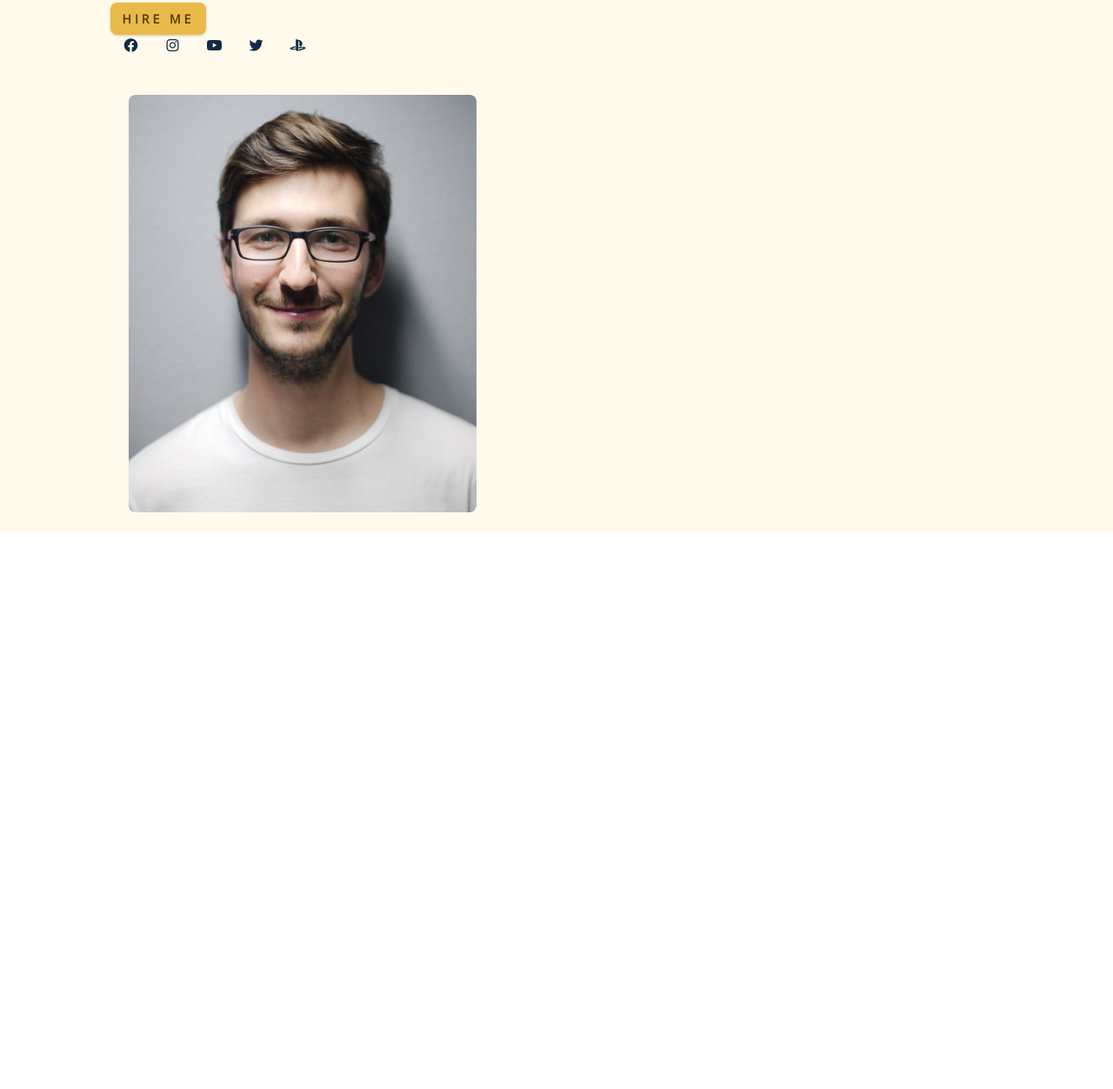
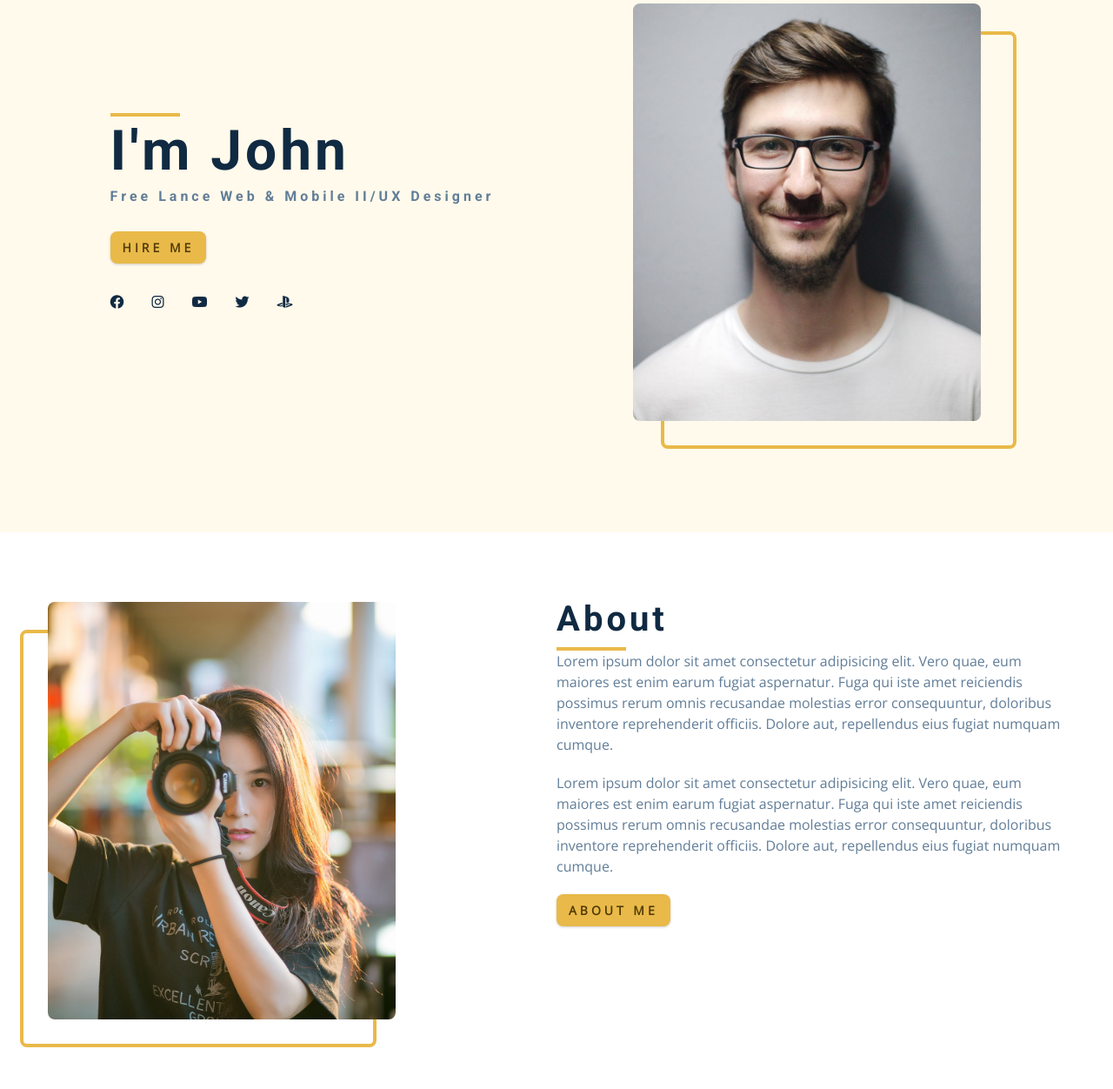
Before and after one commit to sean20020313/1111-web-demo-211418040, a plain HTML site: page demo/w13_portfolio/portfolio/index.html in a window 1280 px wide. Shown: the part 188-1440 px from the top of the page at 87% size. Before the commit the page ends 800 px from the top, so only its background shows below. Drawn offline with nearby package versions, Linux system fonts and the light colour scheme.

Commit message:
update w13

```diff
--- a/demo/w13_portfolio/portfolio/index.html
+++ b/demo/w13_portfolio/portfolio/index.html
@@ -119,11 +119,47 @@
             </li>
           </ul>
         </article>
-        <article class="hero-img"></article>
-        <img src="./images/hero-img.jpeg" alt="about img" class="hero-photo">
+        <article class="hero-img"><img src="./images/hero-img.jpeg" alt="about img" class="hero-photo"> </article>
       </div>
       </header>
       <!-- end of header -->
+      <section class="section about">
+        <div class="section-center about-center">
+          <!-- about img -->
+          <article class="about-img">
+            <img
+              src="./images/about-img.jpeg"
+              class="hero-photo"
+              alt="about img"
+            />
+          </article>
+          <!-- about info -->
+          <article class="about-info">
+            <!-- section title -->
+            <div class="section-title about-title">
+              <h2>about</h2>
+              <div class="underline"></div>
+            </div>
+            <!--end of section title -->
+            <p>
+              Lorem ipsum dolor sit amet consectetur adipisicing elit. Vero quae,
+              eum maiores est enim earum fugiat aspernatur. Fuga qui iste amet
+              reiciendis possimus rerum omnis recusandae molestias error
+              consequuntur, doloribus inventore reprehenderit officiis. Dolore
+              aut, repellendus eius fugiat numquam cumque.
+            </p>
+            <p>
+              Lorem ipsum dolor sit amet consectetur adipisicing elit. Vero quae,
+              eum maiores est enim earum fugiat aspernatur. Fuga qui iste amet
+              reiciendis possimus rerum omnis recusandae molestias error
+              consequuntur, doloribus inventore reprehenderit officiis. Dolore
+              aut, repellendus eius fugiat numquam cumque.
+            </p>
+            <a href="about.html" class="btn">about me</a>
+          </article>
+        </div>
+      </section>
+      <!-- end of about -->
     <script src="./js/script_xx.js"></script>
   </body>
 </html>
--- a/demo/w13_portfolio/portfolio/scss/_global_xx.scss
+++ b/demo/w13_portfolio/portfolio/scss/_global_xx.scss
@@ -104,7 +104,7 @@ p {
   margin-bottom: 1.25rem;
   color: var(--clr-grey-5);
 }
-@media screen and (min-width: 800px) {
+@media screen and (min-width: 768px) {
   h1 {
     font-size: 4rem;
   }
@@ -159,6 +159,35 @@ p {
   margin: 0 auto;
   max-width: 1170px;
 }
+
+.underline{
+  width:5rem ;
+  height:0.25rem ;
+  background-color:var(--clr-primary-5) ;
+  margin-bottom: 1.25rem;
+  margin: 0 auto;
+}
+.social-icons{
+  //display:grid;
+  //grid-template-columns: repeat(5,1fr);
+  display: flex;
+  gap:2rem ;
+  margin-top:2rem ;
+  width:15rem ;
+  justify-items:center ;
+  align-items: center;
+}
+.social-icon{
+  font: size 20rem ;
+  color: var(--clr-grey-5);
+  transition:var(--transition) ;
+
+  &:hover{
+    color:var(--clr-primary-5) ;
+}
+}
+
+
 @media screen and (min-width: 992px) {
   .section-center {
     width: 95vw;
--- a/demo/w13_portfolio/portfolio/scss/styles_xx.scss
+++ b/demo/w13_portfolio/portfolio/scss/styles_xx.scss
@@ -119,13 +119,16 @@ Sidebar
 }
 
 .social-icons{
-    display:grid;
-    //margin-top:3rem ;
+    //display:grid;
+    //grid-template-columns: repeat(5,1fr);
+    display: flex;
+    gap:2rem ;
+    margin-top:2rem ;
     width:15rem ;
-    grid-template-columns: repeat(5,1fr);
     justify-items:center ;
+    align-items: center;
     .social-icon{
-        font-size:1.5rem ;
+        font: size 20rem ;
         color: var(--clr-grey-5);
         transition:var(--transition) ;
     }
@@ -141,6 +144,9 @@ Hero
 */
 .hero{
     background-color: var(--clr-primary-10);
+    height: 130hv;
+
+
     &-center{
         min-height:calc(100vh - 4rem) ;
         display:grid ;
@@ -162,8 +168,23 @@ Hero
         position: relative;
     }
 }
+
+
 @media screen and (min-width:760px) {
     .hero{
+        .underline{
+            margin-left: 0;
+            margin-bottom:0.5rem;
+        }
+        .hero-info h4{
+            color: var(--clr-grey-5);
+        }
+        &-icons{
+            justify-content:start ;
+        }
+        &-btn{
+            margin-top: 1.25rem;
+        }
 
         &-center{
             grid-template-columns:1fr 1fr ;
@@ -173,17 +194,45 @@ Hero
             display:block ;
             width:70% ;
             position: relative;
+
             &::before{
                 content: '';
                 position: absolute;
-                top: 0;
-                left: 0;
+                top: 2em;
                 right: -2rem;
                 width: 100%;
                 height: 100%;
-                border: 0.25rem solid var(--clr-primary-10);
+                border: 0.25rem solid var(--clr-primary-5);
                 border-radius: var(--radius);
             }
         }
     }
 }
+
+.about-center{
+    display: grid;
+    grid-template-columns:1fr 1fr ;
+}
+
+.about-title{
+    .underline{
+        margin-left: 0;
+
+    }
+}
+.about-img{
+   display: block;
+   width:70% ;
+   position: relative;
+
+   &::before{
+    content: '';
+    position: absolute;
+    top:2rem;
+    right:2rem ;
+    width: 100%;
+    height: 100%;
+    border: 0.25rem solid var(--clr-primary-5);
+    border-radius:var(--radius) ;
+   }
+}
```
Also changed, not shown: demo/md/w13_40/image/w13-p2.jpg (added), demo/md/w13_40/image/w13-p3.jpg (added), demo/w13_portfolio/portfolio/css/styles_xx.css, 3 other files.
